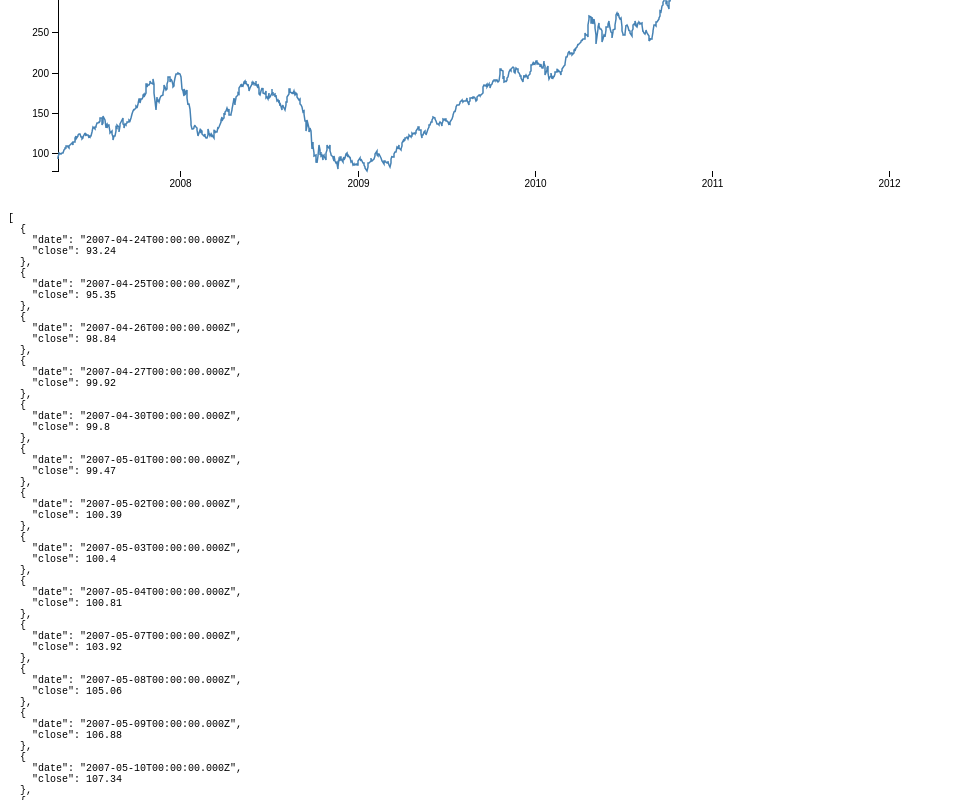
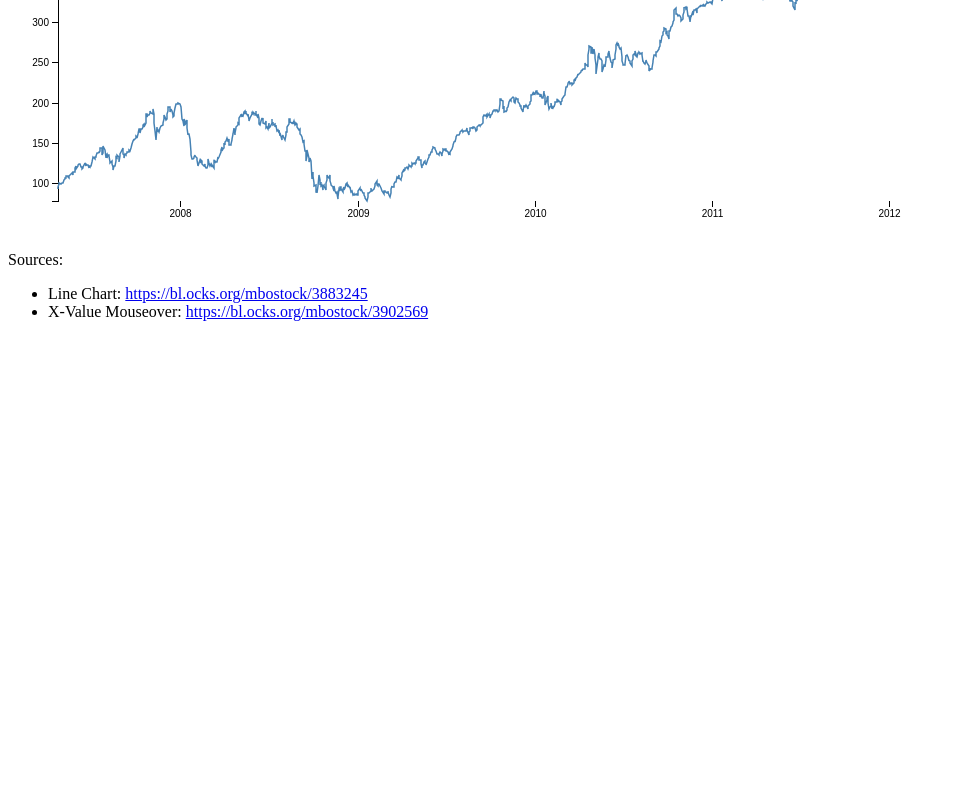
Before and after one commit to AlJohri/hks-line-chart-example, a plain HTML site: page index.html in a window 1280 px wide. Shown: the part 349-1149 px from the top of the page, without its empty margins (0-955 px from the left). After the commit the page ends 800 px from the top, so only its background shows below. Drawn offline with nearby package versions, Linux system fonts and the light colour scheme.

Commit message:
remove json from bottom of document, add sources and change header

```diff
--- a/index.html
+++ b/index.html
@@ -2,10 +2,10 @@
 <html>
 <head>
   <meta charset="utf-8">
-  <title>HKS Line Chart Example</title>
+  <title>AAPL Stock Close Prices</title>
   <style>
 
-    body {
+    .hover-text {
       font: 10px sans-serif;
     }
 
@@ -44,8 +44,16 @@
 
   <!-- https://en.wikipedia.org/wiki/Scalable_Vector_Graphics -->
   <svg id="chart" width="960" height="500"></svg>
+  <div>
+  <p>Sources:</p>
+  <ul>
+    <li>Line Chart: <a href="https://bl.ocks.org/mbostock/3883245">https://bl.ocks.org/mbostock/3883245</a></li>
+    <li>X-Value Mouseover: <a href="https://bl.ocks.org/mbostock/3902569">https://bl.ocks.org/mbostock/3902569</a></li>
+  </ul>
 
-  <pre id="data"></pre>
+
+  </div>
+
   <script src="https://d3js.org/d3.v4.min.js"></script>
   <script>
 
@@ -93,9 +101,6 @@
   }, function(error, data) {
       if (error) throw error;
 
-      // display data in json form underneath the chart
-      d3.select("#data").html(JSON.stringify(data, null, '  '));
-
       // get the maximum and minimum of each column and set that as the
       // input 'domain' for the x and y axis
       // http://www.intmath.com/functions-and-graphs/2a-domain-and-range.php
@@ -134,6 +139,7 @@
         .attr("r", 4.5);
 
       focus.append("text")
+        .attr("class", "hover-text")
         .attr("x", 9)
         .attr("dy", ".35em");
 
```
